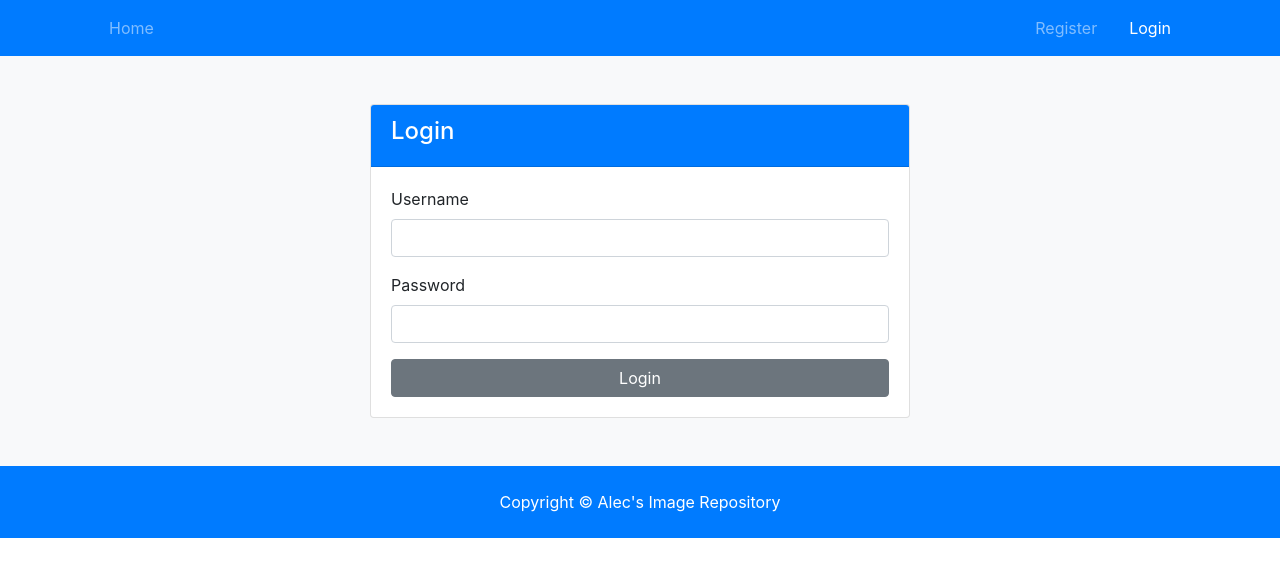
After one commit to alswang18/imageRepository, a Django app: page /accounts/login in a window 1280 px wide. The commit adds this page. Shown: the top 577 px of the page. Run offline with Django 3.2, Linux system fonts and the light colour scheme; some libraries are stand-ins or nearby versions.

Commit message:
finished login and registration and image upload as well as dashboard logic

```diff
--- a/accounts/views.py
+++ b/accounts/views.py
@@ -1,6 +1,7 @@
-from django.shortcuts import render
+from django.shortcuts import render, redirect
 from django.contrib import messages, auth
-from django.conf import settings
+from django.contrib.auth.models import User
+from images.models import Image
 
 
 def register(request):
@@ -12,14 +13,14 @@ def register(request):
         password = request.POST['password']
         password2 = request.POST['password2']
         if password == password2:
-            if settings.AUTH_USER_MODEL.objects.filter(username=username).exists():
+            if User.objects.filter(username=username).exists():
                 messages.error(request, 'That username is taken')
                 return redirect('register')
             # if settings.AUTH_USER_MODEL.objects.filter(email=email).exists():
             #     messages.error(request, 'Email is already being used.')
             #     return redirect('register')
             else:
-                user = settings.AUTH_USER_MODEL.objects.create_user(
+                user = User.objects.create_user(
                     username=username, password=password, email=email, first_name=first_name, last_name=last_name)
                 user.save()
                 messages.success(request, 'You are registered and can log in')
@@ -28,4 +29,46 @@ def register(request):
             messages.error(request, 'Passwords do not match')
             return redirect('register')
     else:
+        if request.user.id is not None:
+            return redirect('dashboard')
         return render(request, 'accounts/register.html')
+
+
+def login(request):
+    if request.method == 'POST':
+        username = request.POST['username']
+        password = request.POST['password']
+
+        user = auth.authenticate(username=username, password=password)
+
+        if user is not None:
+            auth.login(request, user)
+            messages.success(request, 'You are now logged in')
+            return redirect('dashboard')
+        else:
+            messages.error(request, 'Invalid credentials')
+            return redirect('login')
+    else:
+        if request.user.id is not None:
+            return redirect('dashboard')
+        return render(request, 'accounts/login.html')
+
+
+def dashboard(request):
+    if request.user.id is None:
+        return redirect('home')
+
+    images = Image.objects.order_by(
+        '-upload_date').filter(user=request.user.id)
+
+    context = {
+        'images': images
+    }
+    return render(request, 'accounts/dashboard.html', context)
+
+
+def logout(request):
+    if request.method == 'POST':
+        auth.logout(request)
+        messages.success(request, 'You are now logged out')
+        return redirect('home')
--- a/imageRepository/urls.py
+++ b/imageRepository/urls.py
@@ -5,5 +5,6 @@ from django.conf import settings
 
 urlpatterns = [
     path('admin/', admin.site.urls),
-    path('', include('images.urls'))
+    path('', include('images.urls')),
+    path('accounts/', include('accounts.urls'))
 ] + static(settings.MEDIA_URL, document_root=settings.MEDIA_ROOT)
--- a/images/urls.py
+++ b/images/urls.py
@@ -1,6 +1,11 @@
 from django.contrib import admin
 from django.urls import path
-from .views import homepage
+from .views import homepage, image, upload
+from .watermark import addWatermark
+
 urlpatterns = [
-    path('', homepage)
+    path('', homepage, name='home'),
+    path('image/<int:image_id>', image, name='image'),
+    path('upload', upload, name='upload')
+    # path('search', search, name='search')
 ]
--- /dev/null
+++ b/images/watermark.py
@@ -0,0 +1,46 @@
+# attribution to https://github.com/theitrain/watermark/blob/master/watermark.py
+
+import os
+
+from PIL import Image
+
+EXTS = ('.jpg', '.png')
+
+
+def addWatermark(filename, lgo, pos='bottomright'):
+    logo = Image.open(lgo)
+    logoWidth = logo.width
+    logoHeight = logo.height
+
+    for filename in os.listdir(path):
+        if any([filename.lower().endswith(ext) for ext in EXTS]) and filename != lgo:
+            image = Image.open(path + '/' + filename)
+            imageWidth = image.width
+            imageHeight = image.height
+
+            try:
+                if pos == 'topleft':
+                    image.paste(logo, (0, 0), logo)
+                elif pos == 'topright':
+                    image.paste(logo, (imageWidth - logoWidth, 0), logo)
+                elif pos == 'bottomleft':
+                    image.paste(logo, (0, imageHeight - logoHeight), logo)
+                elif pos == 'bottomright':
+                    image.paste(logo, (imageWidth - logoWidth,
+                                       imageHeight - logoHeight), logo)
+                elif pos == 'center':
+                    image.paste(logo, ((imageWidth - logoWidth)/2,
+                                       (imageHeight - logoHeight)/2), logo)
+                else:
+                    print('Error: ' + pos + ' is not a valid position')
+                    print(
+                        'Adding watermark')
+
+                image.save(path + '/' + filename)
+                print('Added watermark to ' + filename)
+
+            except:
+                image.paste(logo, ((imageWidth - logoWidth)/2,
+                                   (imageHeight - logoHeight)/2), logo)
+                image.save(path + '/' + filename)
+                print('Added default watermark')
--- /dev/null
+++ b/templates/accounts/login.html
@@ -0,0 +1,48 @@
+{% extends 'base.html' %}
+<!--Block Content Beginning-->
+{% block content %}
+<section id="login" class="bg-light py-5">
+  <div class="container">
+    <div class="row">
+      <div class="col-md-6 mx-auto">
+        <div class="card">
+          <div class="card-header bg-primary text-white">
+            <h4><i class="fas fa-sign-in-alt"></i> Login</h4>
+          </div>
+          <div class="card-body">
+            {% include 'partials/_message.html' %}
+            <form action="{% url 'login' %}" method="POST">
+              {% csrf_token %}
+              <div class="form-group">
+                <label for="username">Username</label>
+                <input
+                  type="text"
+                  name="username"
+                  class="form-control"
+                  required
+                />
+              </div>
+
+              <div class="form-group">
+                <label for="password2">Password</label>
+                <input
+                  type="password"
+                  name="password"
+                  class="form-control"
+                  required
+                />
+              </div>
+
+              <input
+                type="submit"
+                value="Login"
+                class="btn btn-secondary btn-block"
+              />
+            </form>
+          </div>
+        </div>
+      </div>
+    </div>
+  </div>
+</section>
+{% endblock %}
--- a/templates/base.html
+++ b/templates/base.html
@@ -5,11 +5,16 @@
     <meta charset="UTF-8" />
     <meta name="viewport" content="width=device-width, initial-scale=1.0" />
     <title>Image Repository</title>
+    {% if '/' == request.path %}
+    <!-- Landing Page-->
+    <link rel="stylesheet" href="{% static 'css/landing.css' %}" />
+    {% else %}
     <link rel="stylesheet" href="{% static 'css/all.css' %}" />
     <!-- Bootstrap -->
     <link rel="stylesheet" href="{% static 'css/bootstrap.css' %}" />
     <!-- Custom -->
     <link rel="stylesheet" href="{% static 'css/style.css' %}" />
+    {% endif %}
   </head>
   <body>
     <!---->
@@ -18,8 +23,15 @@
     {% block content %}{% endblock %}
     <!-- Footer -->
     {% include 'partials/_footer.html' %}
+
+    <!--Javascript Links-->
+    {% if '/' == request.path %}
+    <!--For landing page-->
+    <script src="{% static 'js/landing.js' %} "></script>
+    {% else %}
     <script src="{% static 'js/jquery-3.3.1.min.js' %} "></script>
     <script src="{% static 'js/bootstrap.bundle.min.js' %} "></script>
     <script src="{% static 'js/main.js' %} "></script>
+    {% endif %}
   </body>
 </html>
--- a/templates/partials/_footer.html
+++ b/templates/partials/_footer.html
@@ -1,5 +1,5 @@
 <!-- Footer -->
 <footer id="main-footer" class="py-4 bg-primary text-white text-center">
   Copyright &#169;
-  <span class="year"></span> Image Repository
+  <span class="year"></span> Alec's Image Repository
 </footer>
--- /dev/null
+++ b/templates/partials/_message.html
@@ -0,0 +1,19 @@
+{% if messages %}
+<!--For Loop among messages on page-->
+{% for message in messages %}
+<div id="message" class="container">
+  <div
+    class="alert alert-{{ message.tags }} alert-dismissible text-center"
+    role="alert"
+  >
+    <button type="button" class="close" data-dismiss="alert">
+      <span aria-hidden="true">&times;</span>
+    </button>
+    <strong>
+      {% if message.level == DEFAULT_MESSAGE_LEVELS.ERROR %} Error: {% else %}
+      {{ message.tags|title }} {% endif %}
+    </strong>
+    {{ message }}
+  </div>
+</div>
+{% endfor %} {% endif %}
--- a/templates/partials/_navbar.html
+++ b/templates/partials/_navbar.html
@@ -1,52 +1,81 @@
 {% load static %}
 <nav class="navbar navbar-expand-lg navbar-dark bg-primary sticky-top">
   <div class="container">
-    <a class="navbar-brand" href="">
-      <img src="" class="logo" alt="" />
+    <a class="navbar-brand" href="{% url 'home' %}">
+      <img src="" class="logo" alt="">
     </a>
-    <button
-      class="navbar-toggler"
-      type="button"
-      data-toggle="collapse"
-      data-target="#navbarNavAltMarkup"
-    >
+    <button class="navbar-toggler" type="button" data-toggle="collapse" data-target="#navbarNavAltMarkup">
       <span class="navbar-toggler-icon"></span>
     </button>
     <div class="collapse navbar-collapse" id="navbarNavAltMarkup">
       <ul class="navbar-nav">
-        <li class="nav-item active mr-3">
-          <a class="nav-link" href="">Home</a>
+        <li
+          {% if '/' == request.path %}
+            class="nav-item active mr-3"
+          {% else %}
+            class="nav-item mr-3"
+          {% endif %}
+        >
+          <a class="nav-link" href="{% url 'home' %}">Home</a>
         </li>
-        <li class="nav-item active mr-3">
-          <a class="nav-link" href="">About</a>
+        {% if user.is_authenticated %}
+        <li
+          {% if 'upload' == request.path %}
+            class="nav-item active mr-3"
+          {% else %}
+            class="nav-item mr-3"
+          {% endif %}
+        >
+          <a class="nav-link" href="{% url 'upload' %}"><i class="fas fa-upload"></i> Upload</a>
         </li>
+        {% endif %}
       </ul>
 
       <ul class="navbar-nav ml-auto">
-        <!-- <li class="nav-item mr-3">
-          <a
-            href="javascript:{document.getElementById('logout').submit()}"
-            class="nav-link"
+        {% if user.is_authenticated %}
+          <li
+          {% if 'dashboard' in request.path %}
+            class="nav-item active mr-3"
+          {% else %}
+            class="nav-item mr-3"
+          {% endif %}
           >
+            <a class="nav-link" href="{% url 'dashboard' %}">
+             Welcome {{ user.username }} (Dashboard)</a>
+          </li>
+          <li class="nav-item mr-3">
+            <a href="javascript:{document.getElementById('logout').submit()}" class="nav-link">
               <i class="fas fa-sign-out-alt"></i> Logout
             </a>
-          <form action="" method="POST" id="logout">
+            <form action="{% url 'logout' %}" method="POST" id="logout">
               {% csrf_token %}
-            <input type="hidden" />
+              <input type="hidden">
             </form>
-        </li> -->
-        <li class="nav-item active mr-3">
-          <a class="nav-link" href="">
-            <i class="fas fa-user-plus"></i> Register</a
+          </li>
+        {% else %}
+          <li
+          {% if 'register' in request.path %}
+            class="nav-item active mr-3"
+          {% else %}
+            class="nav-item mr-3"
+          {% endif %}
           >
+            <a class="nav-link" href="{% url 'register' %}">
+              <i class="fas fa-user-plus"></i> Register</a>
           </li>
-        <li class="nav-item active mr-3">
-          <a class="nav-link" href="">
+          <li
+          {% if 'login' in request.path %}
+            class="nav-item active mr-3"
+          {% else %}
+            class="nav-item mr-3"
+          {% endif %}
+          >
+            <a class="nav-link" href="{% url 'login' %}">
               <i class="fas fa-sign-in-alt"></i>
 
-            Login</a
-          >
+              Login</a>
           </li>
+        {% endif %}
       </ul>
     </div>
   </div>
```
Also changed, not shown: imageRepository/settings.py (+10 -2 lines), images/forms.py (added, +10 -0 lines), images/views.py (+35 -5 lines), templates/accounts/dashboard.html (added, +40 -0 lines), templates/accounts/register.html (added, +83 -0 lines), templates/images/image.html (added, +65 -0 lines), templates/images/upload.html (added, +31 -0 lines), templates/pages/homepage.html (deleted, +0 -29 lines). Lines whose indentation alone changed are shown as unchanged.
